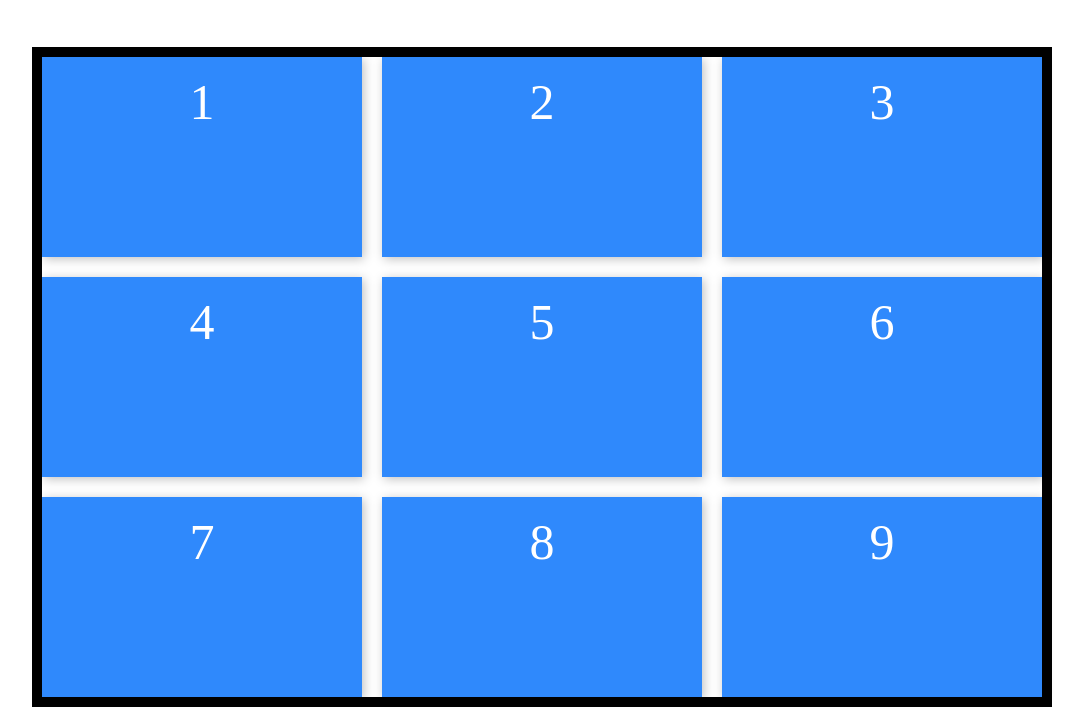
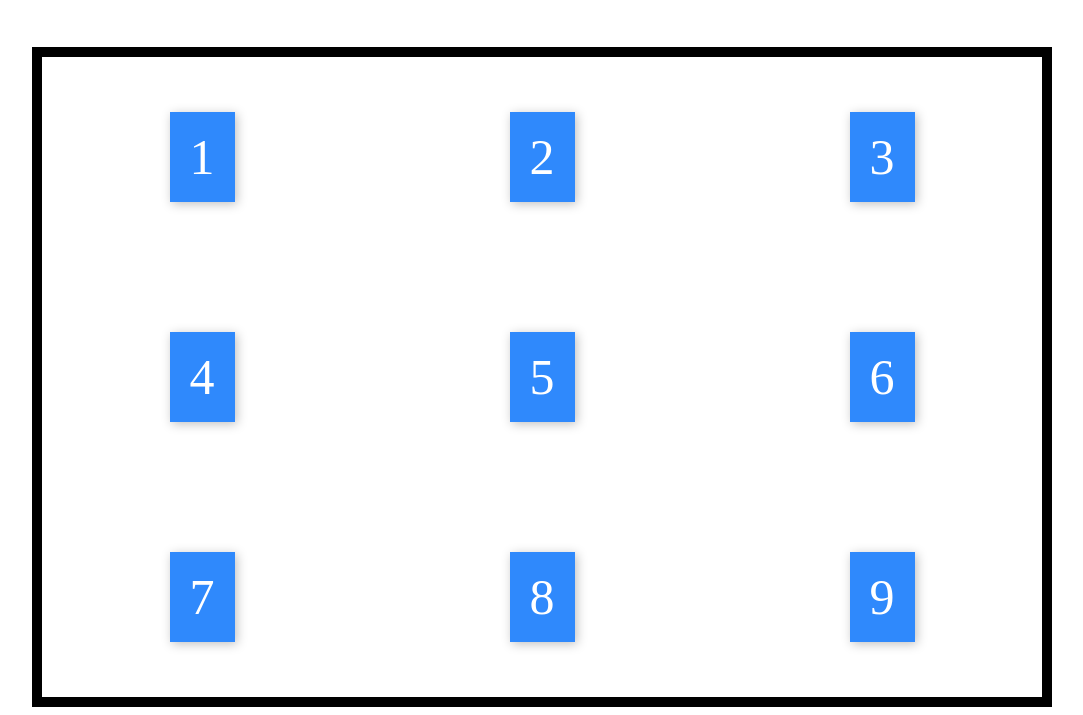
Before and after one commit to wachitorico69/alinear-GRID, a plain HTML site: page index.html in a window 1280 px wide. Shown: the part 151-866 px from the top of the page, without its empty margins (98-1181 px from the left). Drawn offline with Linux system fonts and the light colour scheme.

Commit message:
alinear ver y hor

```diff
--- a/css/alinear.css
+++ b/css/alinear.css
@@ -3,4 +3,17 @@
     grid-gap: 20px;
     grid-template-columns: repeat(3, 1fr);
     grid-template-rows: repeat(3, 200px);
+
+    /*Alinear horizontal*/
+    /*justify-items: start;*/
+    /*justify-items: auto;*/
+    /*justify-items: stretch;*/
+    justify-items: center;
+    /*justify-items: end;*/
+
+    /*Alinear verticalmente*/
+    /*align-items: start;*/
+    align-items: center;
+    /*align-items: end;*/
+    /*align-items: stretch;*/
 }
```
